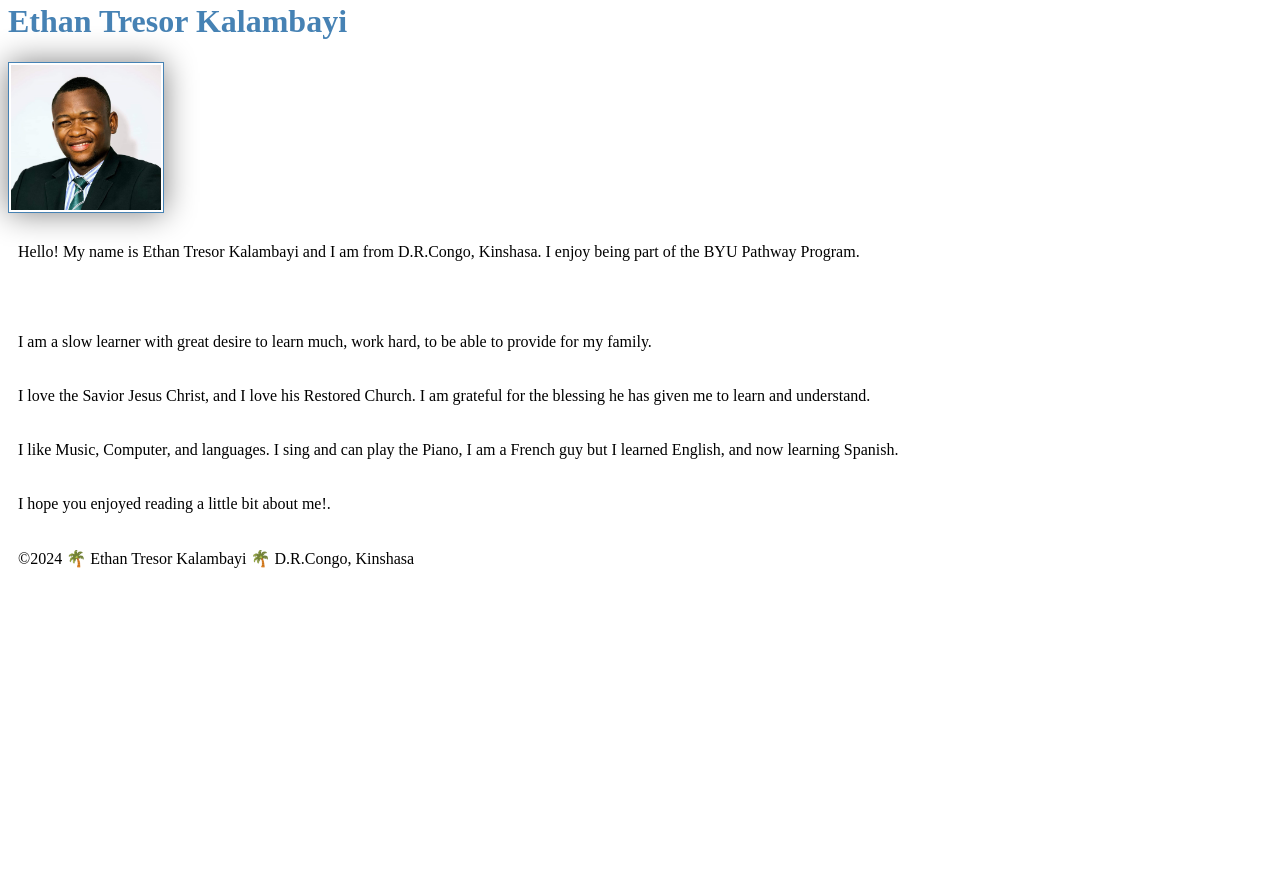
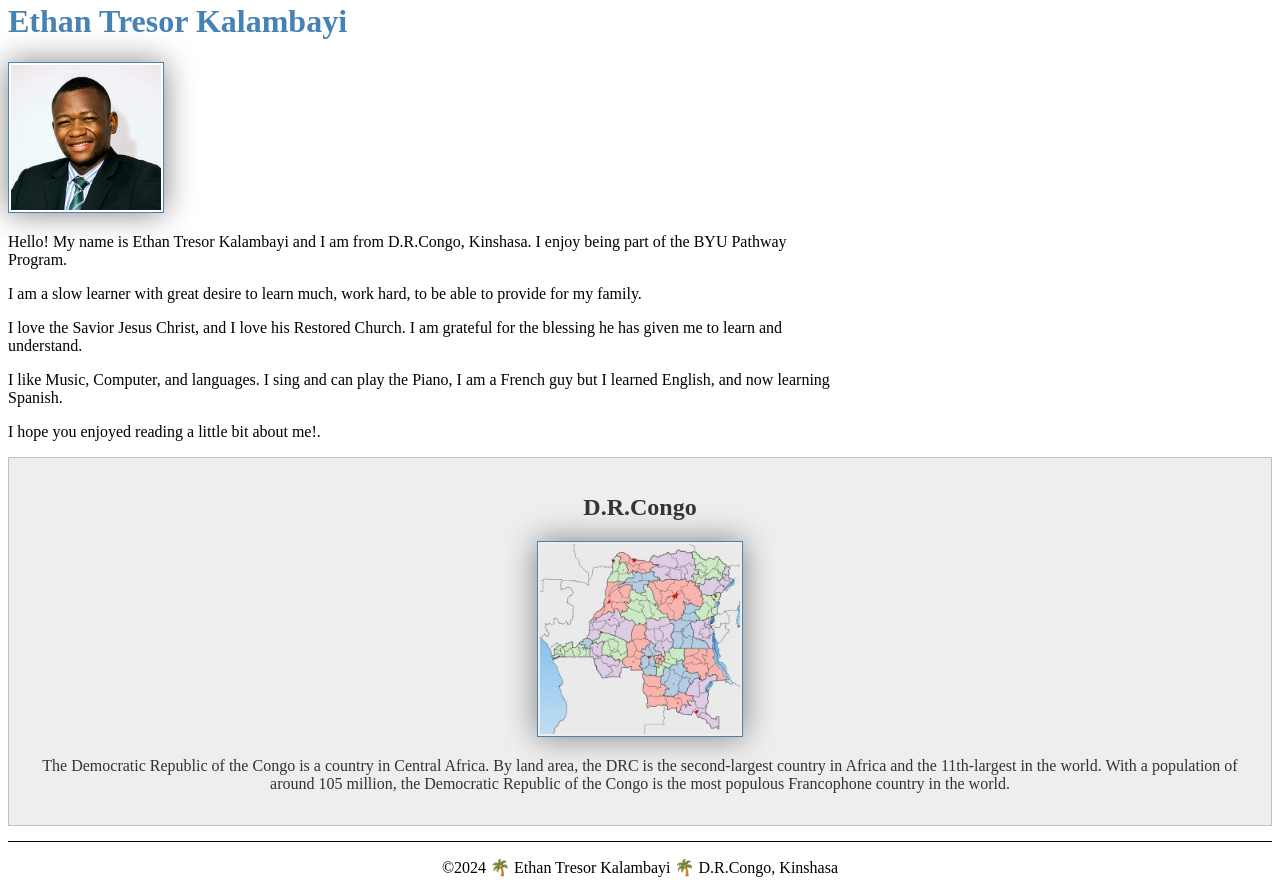
Before and after one commit to Kalambayi8/wdd130, a plain HTML site: page index.html in a window 1280 px wide. Shown: the part 220-1113 px from the top of the page. Before the commit the page ends 814 px from the top, so only its background shows below. Drawn offline with Linux system fonts and the light colour scheme.

Commit message:
index.html

```diff
--- a/index.html
+++ b/index.html
@@ -4,6 +4,8 @@
         <meta charset="utf-8">
         <meta name="viewport" content="width=device-width,initial-scale=1.0">
         <title>Ethan Tresor Kalambayi | WDD 130</title>
+        <meta name="description" content="My name is Ethan Tresor Kalambayi, I am a BYU Pathway Worldwide student, studying Programing and Web Development. The Purpose of this page is to help me see how well i understand the Web Development">
+        <meta name="author" content="Ethan Tresor Kalambayi">
         <link rel="stylesheet" href="week02\styles/styles.css">
     </head>
     <body>
@@ -23,6 +25,11 @@
             <p>I like Music, Computer, and languages. I sing and can play the Piano, I am a French guy but I learned English, and now learning Spanish.</p>
             <p>I hope you enjoyed reading a little bit about me!.</p>
         </main>
+        <aside>
+            <h2>D.R.Congo</h2>
+                <img src="images/drc.jpg" alt="D.R.Congo landscape">
+                <p>The Democratic Republic of the Congo is a country in Central Africa. By land area, the DRC is the second-largest country in Africa and the 11th-largest in the world. With a population of around 105 million, the Democratic Republic of the Congo is the most populous Francophone country in the world.</p>
+        </aside>
         <footer>
             <p>©2024 🌴 Ethan Tresor Kalambayi 🌴 D.R.Congo, Kinshasa</p>
         </footer>
--- a/week02/styles/styles.css
+++ b/week02/styles/styles.css
@@ -22,5 +22,36 @@ img {
 }
 
 p {
-    padding: 10px;
+    padding: 0px;
 }
+
+main {
+    max-width: 840px;
+}
+
+aside {
+    width: 20rem
+    margin;
+    border: 1px solid rgba(0, 0, 0, 0.2); /*  */
+    padding: 1rem;
+    background-color: #eee;
+    color: #333;
+    text-align: center;
+}
+
+aside img {
+    width: 200px;
+    height: auto;
+}
+
+main img {
+    width: 150px;
+    height: auto;
+
+}
+
+footer {
+    margin-top: 15px;
+    border-top: 1px solid #000;
+    text-align: center;
+}
```
Also changed, not shown: images/drc.jpg (added).
